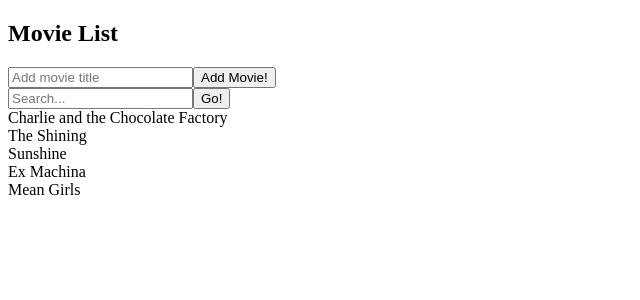
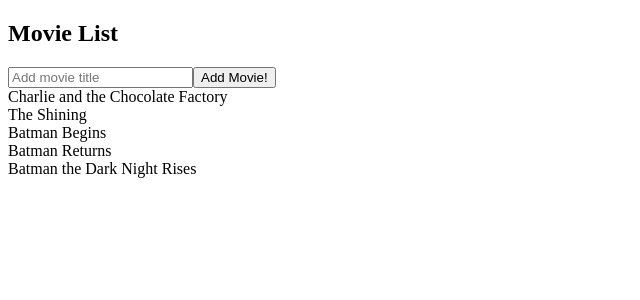
Before and after one commit to jasonto510/movielist, a React app: page / in a window 1280 px wide. Shown: the top 300 px of the page, without its empty margins (0-640 px from the left). Built offline with nearby package versions, Linux system fonts and the light colour scheme.

Commit message:
trying to recreate button

```diff
--- a/src/components/App.jsx
+++ b/src/components/App.jsx
@@ -16,20 +16,26 @@
 import sampleMovies from './sampleMovieData.js'
 import MovieList from './MovieList.jsx'
 import MovieListEntry from './MovieListEntry.jsx'
+// import Search from './Search.jsx'
 
 
 class MovieMaker extends React.Component {
   constructor(props) {
     super(props)
     this.state = {
-      filtered : this.props.movieSamples
-    }
+      filtered : [
+        { title: "The Shining", description: "this is a movie"},
+        { title: "Batman Begins", description: "this is a movie"},
+        { title: "Batman Returns", description: "this is a movie"},
+        { title: "Batman the Dark Night Rises ", description: "this is a movie"}
+      ]
+   }
     // this.handleSubmit = this.handleSubmit.bind(this);
     // this.handleClick = this.handleClick.bind(this);
     this.addMovie = this.addMovie.bind(this);
   }
 
-  //When the paid loads, the
+  //When the paid loads, the movies will show up on the screen
   componentDidMount(){
     this.setState({
       filtered: this.props.movieSamples
@@ -46,19 +52,18 @@
   // }
   addMovie(event){
     event.preventDefault();
-    let list = this.state.filtered;
-    const newItem = document.getElementById("addInput");
-    const form = document.getElementById("addItemForm");
-    //The case where it's undefined
+    let list = this.props.movieSamples;
+    var newItem = document.getElementById("addInput");
+    var form = document.getElementById("addItemForm");
+        //The case where it's undefined
     if (newItem.value !== ""){
-      list.push({title: `${newItem.value}`});
+      console.log(newItem.value)
+      list.push({title: newItem.value});
 
       this.setState({
         filtered : list
       });
-      newItem.classList.remove("is-danger")
-
-      form.reset();
+      // newItem.classList.remove("is-danger")
     } else{
       newItem.classList.add("is-danger")
     }
@@ -106,31 +111,19 @@
           </form>
 
           </div>
-          <input type="text" className="input" onChange={this.handleSubmit} placeholder="Search..." />
-          <input type="submit" onClick={this.handleClick} value="Go!" />
           <div className="movieList">
+            <u1>
             <div><MovieList movies={sampleMovies}/></div>
+            </u1>
           </div>
       </div>
     )
   }
 }
 
-          // <input type="submit" value="Go!" />
-    //   <div>
-    //     <h2>Movie List:</h2>
-    //     <form onSubmit={this.handleSubmit}>
-    // <input type="text" className="input" placeholder="Search..." />
-    // <input type="submit" value="Go!" />
-    //     {this.state.movies.map(movie => (
-    //       <li key={movie.id}>
-    //         <label>
-    //           <span>{movie.title}</span>
-    //         </label>
-    //       </li>
-    //     ))}
-    //     </form>
-    //   </div>
+// }
+
+
 
 
 export default MovieMaker;
--- /dev/null
+++ b/src/components/Search.jsx
@@ -0,0 +1,22 @@
+// import React from 'react'
+// import ReactDOM from 'react-dom'
+
+// class Search extends React.Components {
+//   constructor(props){
+//     super(props);
+
+//     this.state = {
+//       filtered : []
+//     }
+//   }
+
+
+//   render(){
+//     return (
+
+//   )}
+// }
+
+// export default Search
+
+//    // this.handleSubmit = this.handleSubmit.bind(this);
--- a/src/components/sampleMovieData.js
+++ b/src/components/sampleMovieData.js
@@ -1,9 +1,9 @@
 var sampleMovies = [
         { title: "Charlie and the Chocolate Factory", description: "this is a movie"},
         { title: "The Shining", description: "this is a movie"},
-        { title: "Sunshine", description: "this is a movie"},
-        { title: "Ex Machina", description: "this is a movie"},
-        { title: "Mean Girls", description: "this is a movie"}
+        { title: "Batman Begins", description: "this is a movie"},
+        { title: "Batman Returns", description: "this is a movie"},
+        { title: "Batman the Dark Night Rises ", description: "this is a movie"}
       ]
 
 //Exporting movies so it can be viewed in other windows
--- a/src/index.js
+++ b/src/index.js
@@ -1,7 +1,11 @@
 import React from 'react'
 import ReactDOM from 'react-dom'
 import MovieMaker from './components/App.jsx'
+import sampleMovies from './components/sampleMovieData.js'
+
 
 //rendering all of the componenets from App
 
-ReactDOM.render(<MovieMaker />, document.getElementById('app'));
+ReactDOM.render(<MovieMaker movieSamples={sampleMovies}/>, document.getElementById('app'));
+
+//need to add movies here
```
Also changed, not shown: 2 other files (tests, documents, lock files or other folders).
